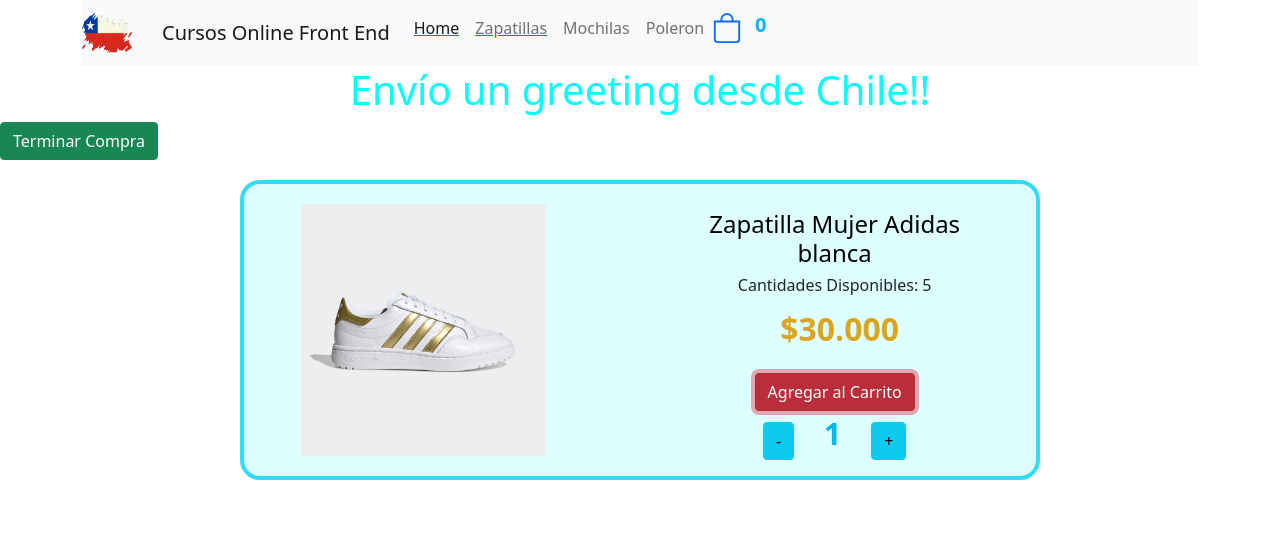
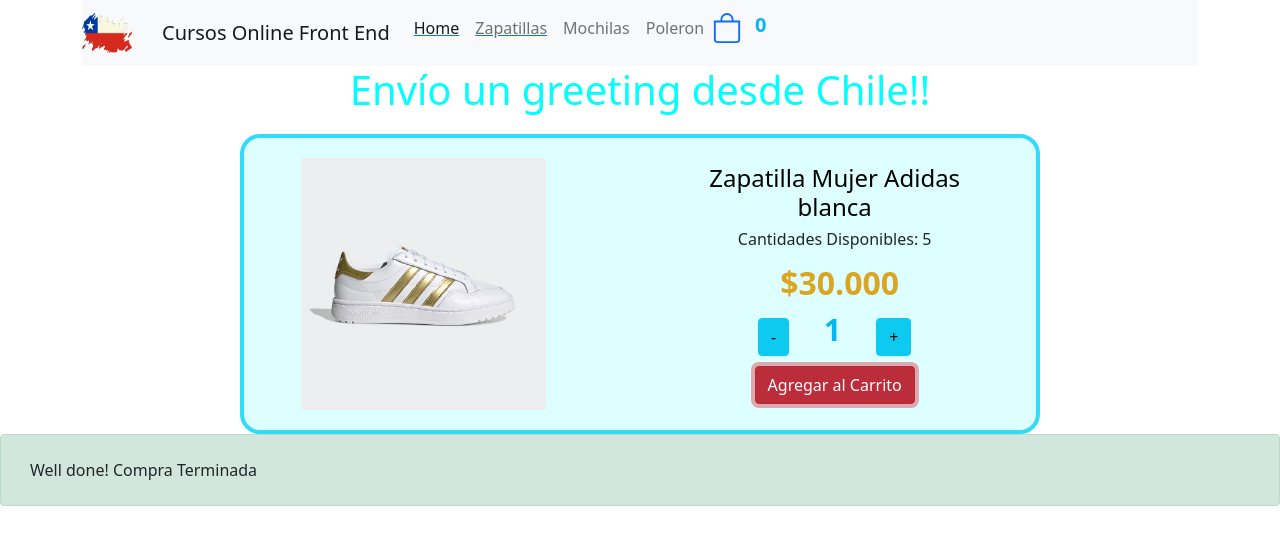
Before and after one commit to CamiloFuentesR/Proyecto-Ecommerce-React, a React (Create React App) app: page /detalle/1 in a window 1280 px wide. Both pictures are taken after a click on the button "Agregar al Carrito". Shown: the top 544 px of the page. Built offline with nearby package versions, Linux system fonts and the light colour scheme.

Commit message:
ItemDetail, Compra terminada

```diff
--- a/src/App.js
+++ b/src/App.js
@@ -6,7 +6,7 @@ import { ItemListContainer } from "./components/ItemListContainer";
 import { BrowserRouter, Switch, Route} from "react-router-dom";
 import { ItemDetailContainer } from "./components/ItemDetailContainer";
 import { Cart } from "./components/Cart"
-import { ShopContext } from "./Context/shopContext"
+import { CartContext } from "./Context/shopContext"
 
 
 function App() {
@@ -15,7 +15,7 @@ function App() {
     <BrowserRouter>
         <HomeContainer greeting = {"Envío un greeting desde Chile!!"}/>
         <Switch>
-          <ShopContext.Provider>
+          <CartContext.Provider>
             <Route exact path={`/`}>
                 <ItemListContainer/>
             </Route>
@@ -31,7 +31,7 @@ function App() {
             <Route exact path={`/cart`}>
              <Cart />
             </Route>
-          </ShopContext.Provider>
+          </CartContext.Provider>
         </Switch>
     </BrowserRouter>
   );
--- a/src/Context/shopContext.jsx
+++ b/src/Context/shopContext.jsx
@@ -1,9 +1,9 @@
 import {createContext} from 'react'
 
 
-export const ShopContext = createContext();
+export const CartContext = createContext();
 
-export const ShopProvider = () => {
+export const CartProvider = () => {
     // const [listProducts, setListProducts]= useState([]);
     // useEffect(() => {
     //   async function getData(){
@@ -14,7 +14,7 @@ export const ShopProvider = () => {
     //   getData();
     // }, []);
 
-    return <ShopContext.Provider>
+    return <CartContext.Provider>
 
-    </ShopContext.Provider>
+    </CartContext.Provider>
 }
--- a/src/components/ItemCount/style.scss
+++ b/src/components/ItemCount/style.scss
@@ -4,5 +4,4 @@
         color: rgb(6, 183, 242);
         padding: 0px 30px 0px 30px;
         margin-top: 5px;
-
 }
--- a/src/components/ItemDetail/index.jsx
+++ b/src/components/ItemDetail/index.jsx
@@ -15,8 +15,8 @@ export const ItemDetail = ({ id, stock, precio, imagen, descripcion, addCart}) =
                 <h6 className="card-text">Cantidades Disponibles: {stock}</h6>
                 <p className="priceItem">${precio}</p>
                 {/* <button className="btn btn-danger" onClick= {() => {saludoBotonAgregar(alert(`Agregamos tu producto al Carrito`))}}>Agregar al Carrito</button> */}
+                <Contador stock={5} initial={1}/>
                 <button className="btn btn-danger" onClick= {() => { addCart({id:1, descripcion:"Zapatilla Mujer", precio: 30000})}}>Agregar al Carrito</button>
-                <Contador stock={5} initial={1}/>
            </div>
         </div>
     )
--- a/src/components/ItemDetail/style.scss
+++ b/src/components/ItemDetail/style.scss
@@ -26,7 +26,10 @@
         font-size: 2em;
         font-weight: bold;
         color: goldenrod;
-        margin: 10px 20px 20px 30px;
+        margin: 10px 20px 0px 30px;
+    }
+    button{
+        margin: 5px;
     }
 
 }
--- a/src/components/ItemDetailContainer/index.jsx
+++ b/src/components/ItemDetailContainer/index.jsx
@@ -9,6 +9,8 @@ import imagen5 from "../ItemListContainer/MochilaMinnie.jpg"
 import imagen6 from "../ItemListContainer/MochilaUnisex.jpg"
 import imagen7 from "../ItemListContainer/MochilaUnisexRosado.jpg"
 import imagen8 from "../ItemListContainer/MochilaUniverso.jpg"
+import { Link } from "react-router-dom"
+
 
 
 const productosJson = [{
@@ -114,10 +116,11 @@ export const ItemDetailContainer = () => {
 
     return(
         <>
-        {agregado ? <button className="btn btn-success" show="1000" >Terminar Compra</button> : false}
         {productosMock ?
         <ItemDetail key={productosMock.id} stock={productosMock.availableStock} precio={productosMock.price} imagen={productosMock.image} descripcion={productosMock.description} addCart={addCart} />
         : <p>Cargando...</p>}
+        <Link to="/cart">{agregado ? <div class="alert alert-success" role="alert">
+          <button class="btn btn-succes" show="1000">Well done! Compra Terminada</button></div> : false} </Link>
         </>
         )
     }
```
